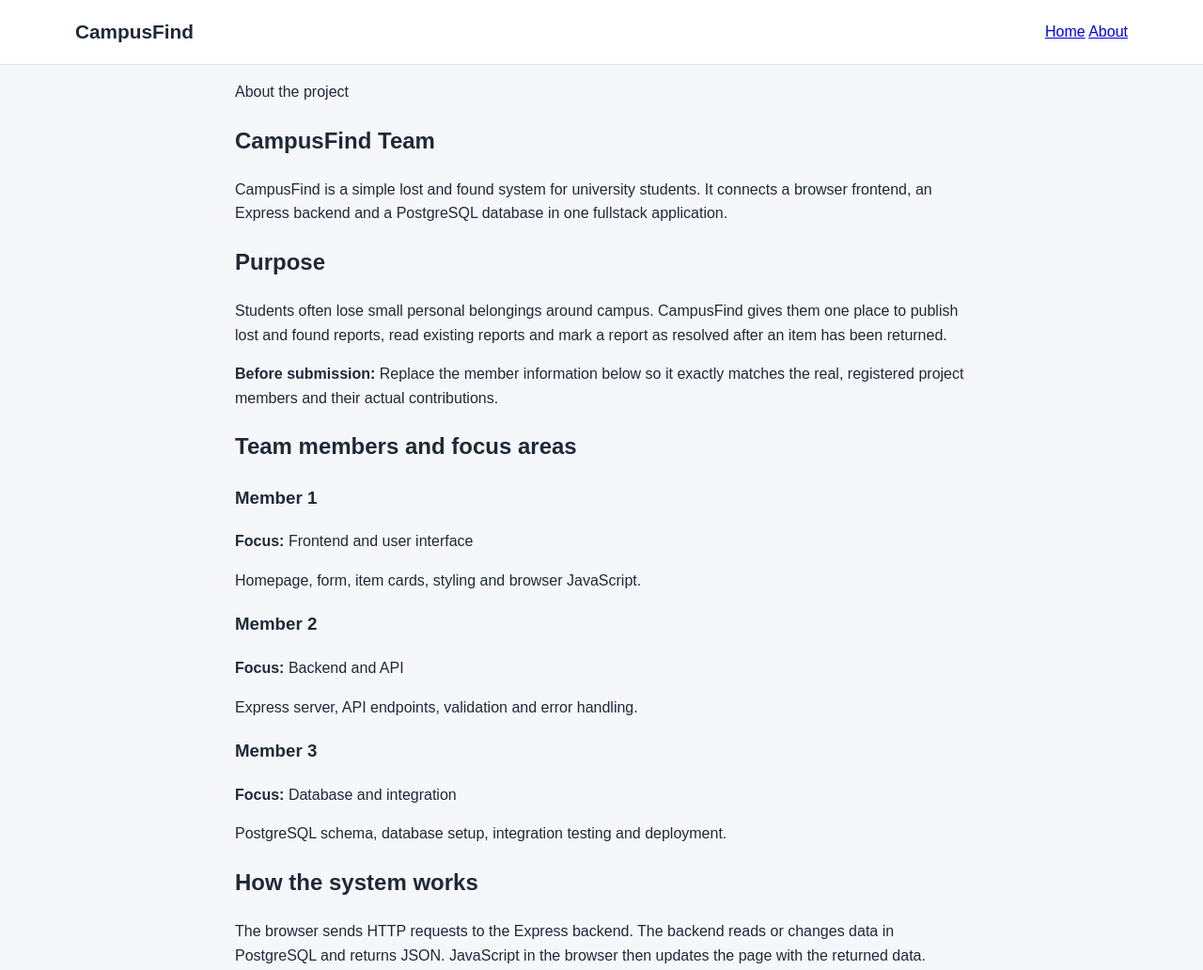
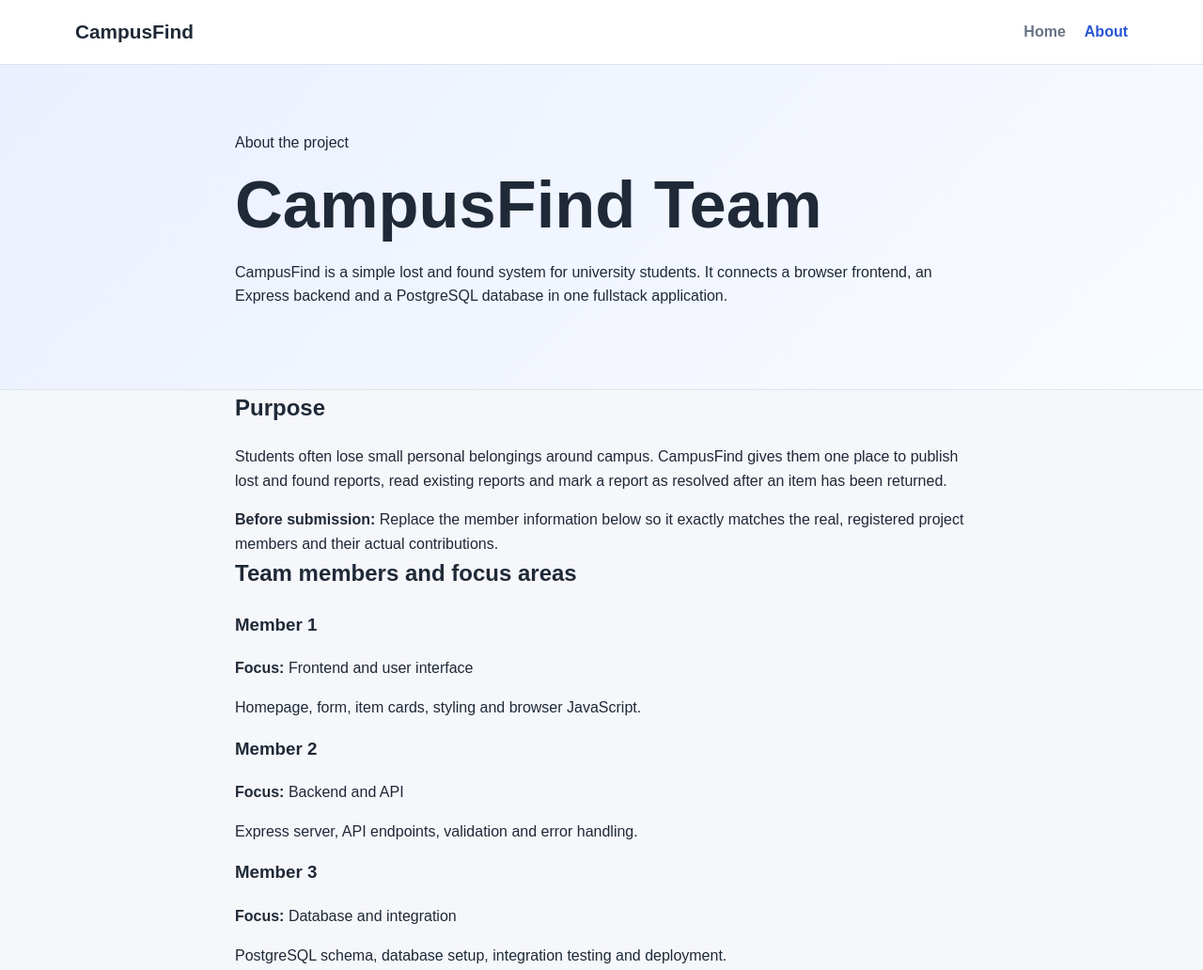
Before and after one commit to orpsisdope/campusfinding, a website: page public/about.html in a window 1280 px wide. Shown: the top 1032 px of the page at 94% size. Drawn offline with Linux system fonts and the light colour scheme.

Commit message:
add_nav_hero_and_heading_typography_styles

```diff
--- a/public/style.css
+++ b/public/style.css
@@ -76,3 +76,50 @@
   font-weight: 800;
   text-decoration: none;
 }
+
+nav {
+  display: flex;
+  gap: 20px;
+}
+
+nav a {
+  color: var(--muted);
+  text-decoration: none;
+  font-weight: 700;
+}
+
+nav a:hover,
+nav a.active {
+  color: var(--primary);
+}
+
+.hero,
+.about-hero {
+  background: linear-gradient(135deg, #eaf0ff, #f9fbff);
+  border-bottom: 1px solid var(--border);
+}
+
+.hero {
+  padding: 85px 0;
+}
+
+.about-hero {
+  padding: 70px 0;
+}
+
+.hero-content {
+  max-width: 760px;
+}
+
+h1,
+h2,
+h3,
+p {
+  margin-top: 0;
+}
+
+h1 {
+  font-size: clamp(2.2rem, 6vw, 4.4rem);
+  line-height: 1.05;
+  margin-bottom: 22px;
+}
```
